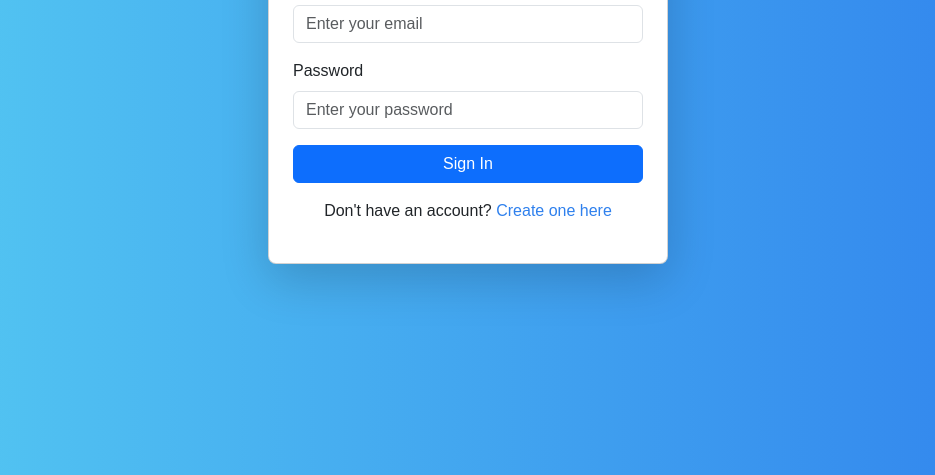
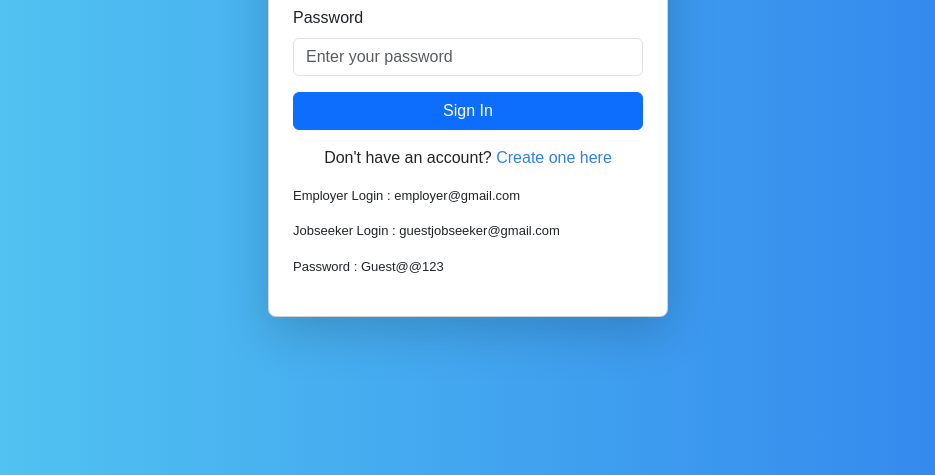
Before and after one commit to starksai/job-finder-js-main-project, a plain HTML site: page signin/signin.html in a window 1280 px wide. Shown: the part 325-800 px from the top of the page, without its empty margins (172-1107 px from the left). Drawn offline with nearby package versions, Linux system fonts and the light colour scheme; some packages are replaced by stand-ins of ours; a script that the page names is missing.

Commit message:
guest logins - updated

```diff
--- a/signin/signin.html
+++ b/signin/signin.html
@@ -31,6 +31,11 @@
             <div class="text-center mt-3">
                 <p>Don't have an account? <a href="../signup/signup.html">Create one here</a></p>
             </div>
+            <div style="font-size: small;">
+                <P>Employer Login : employer@gmail.com</P>
+                <P>Jobseeker Login : guestjobseeker@gmail.com</P>
+                <P>Password : Guest@@123</P>
+            </div>
         </div>
     </div>
     <script type="module" src="signin.js"></script>
```
